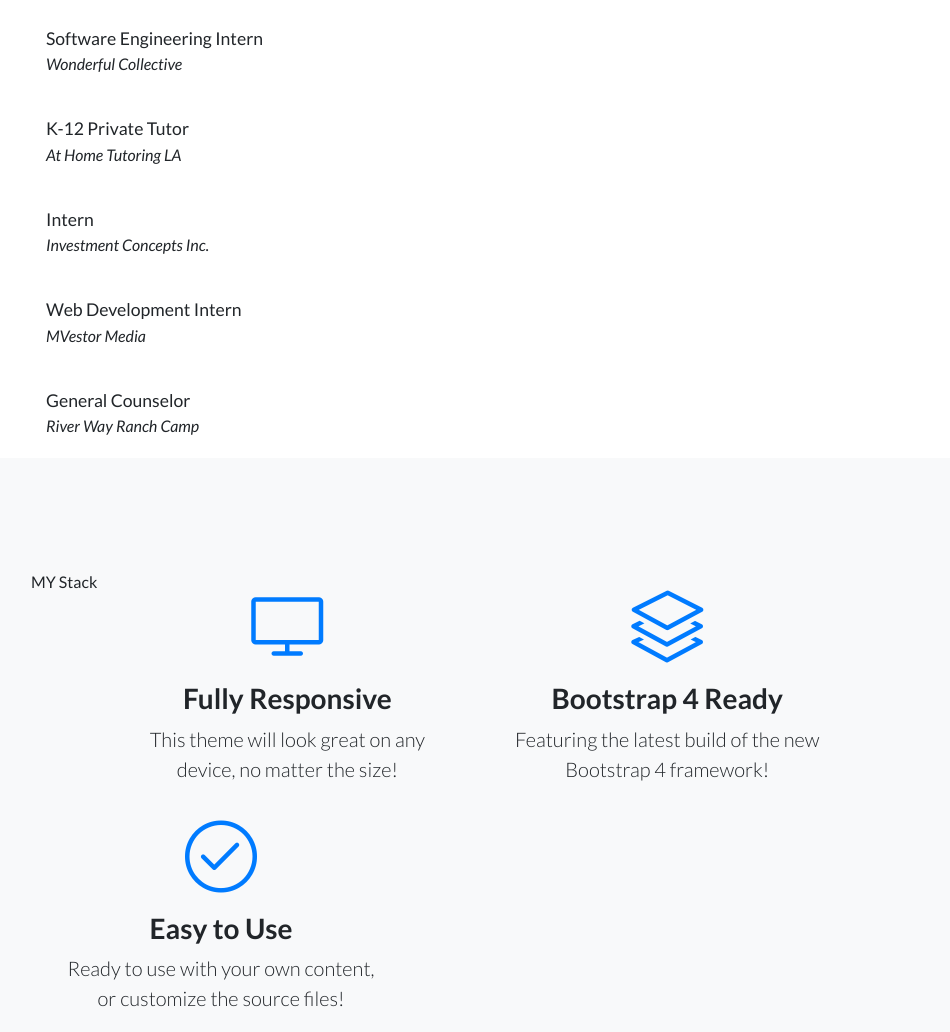
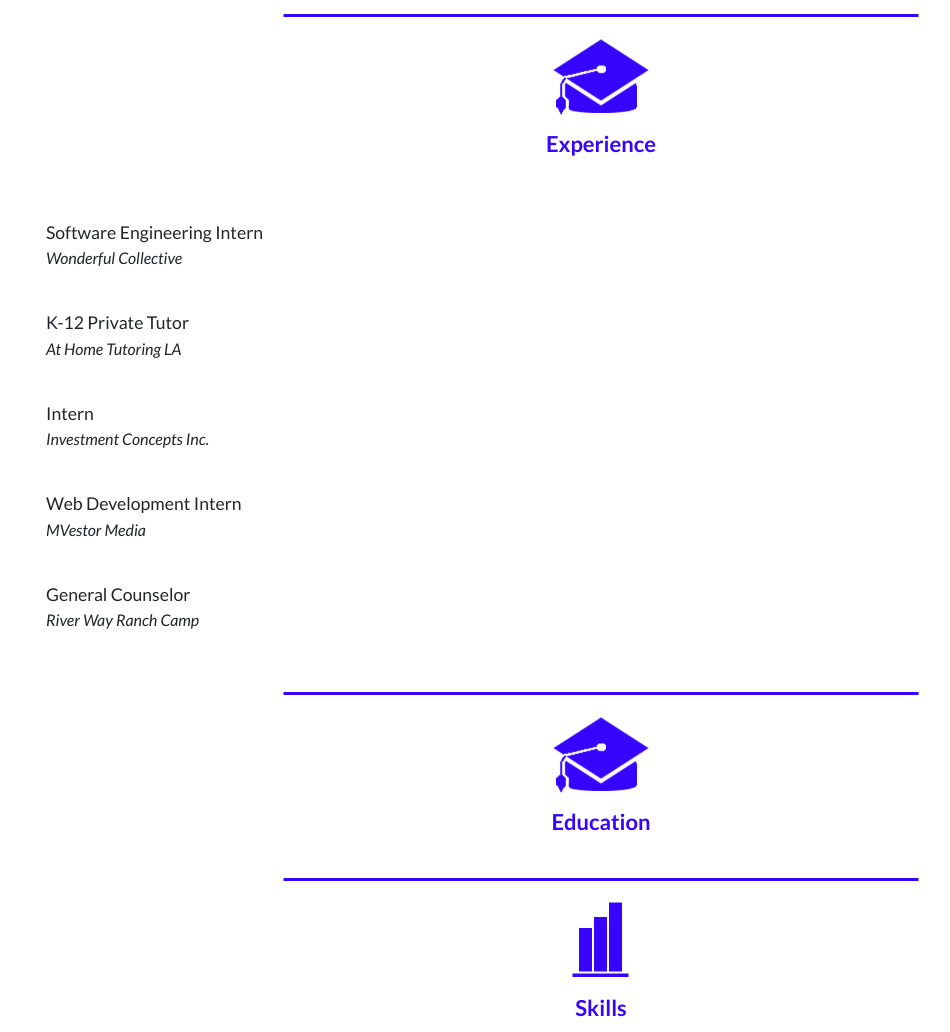
Before and after one commit to SamChami/samchami.github.io, a website: page index.html in a window 1280 px wide. Shown: the part 1100-2132 px from the top of the page, without its empty margins (39-989 px from the left). Drawn offline with Linux system fonts and the light colour scheme.

Commit message:
Added Logos + Extra formatting on separators

```diff
--- a/css/styles.css
+++ b/css/styles.css
@@ -2,18 +2,30 @@
     background-color: #3705fe;
     width: 50%;
     height: 3px;
-    margin-top: 60px;
-    margin-bottom: 60px;
+    margin-top: 40px;
+    margin-bottom: 10px;
     margin-left: 50%;
     margin-right: 50%;
     transform: translateX(-50%);
     animation-name: expand;
     animation-duration: 4s;
     animation-iteration-count: infinite;
+    animation-direction: alternate;
+}
 
-    animation-direction: alternate;
+.title {
+  text-align: center;
 
-
+  margin-top: 10px;
+  margin-bottom: 40px;
+}
+.title-text {
+  color: #3705fe;
+  font-size: 22px;
+}
+.title-img {
+  width: 100px;
+  height: 100px;
 }
 
 @keyframes expand {
@@ -40,7 +52,6 @@ header {
 }
 
 .center-logo {
-    margin-bottom: 20px;
 }
 
 .navbar {
@@ -126,7 +137,7 @@ header {
 
 
 .quote-box {
-  margin: 5em 0px 5em 0px;
+  margin: 4em 0px 4em 0px;
 }
 
 .quote-box .quote {
@@ -141,7 +152,7 @@ header {
 }
 
 ul.banner-social-buttons {
-  margin-top: 0;
+  margin-top: 40px;
 }
 
 @media (max-width: 1199px) {
--- a/index.html
+++ b/index.html
@@ -132,6 +132,10 @@
     </div>
 
     <div class="separator"></div>
+    <div class="container title">
+      <img class="title-img" src="img/section-bio-logo.png">
+      <div class="title-text"><b>About Me</b></div>
+    </div>
 
 
     <div class="bio">
@@ -149,6 +153,10 @@
     </div>
 
     <div class="separator"></div>
+    <div class="container title">
+      <img class="title-img" src="img/section-education-logo.png">
+      <div class="title-text"><b>Experience</b></div>
+    </div>
 
     <div class="experience">
         <div class="container">
@@ -175,6 +183,19 @@
                 </div>
             </div>
         </div>
+    </div>
+
+    <div class="separator"></div>
+    <div class="container title">
+      <img class="title-img" src="img/section-education-logo.png">
+      <div class="title-text"><b>Education</b></div>
+    </div>
+
+
+    <div class="separator"></div>
+    <div class="container title">
+      <img class="title-img" src="img/section-skills-logo.png">
+      <div class="title-text"><b>Skills</b></div>
     </div>
 
     <!-- Icons Grid -->
@@ -212,6 +233,12 @@
         </div>
       </div>
     </section>
+
+    <div class="separator"></div>
+    <div class="container title">
+      <img class="title-img" src="img/section-projects-logo.png">
+      <div class="title-text"><b>Projects</b></div>
+    </div>
 
     <!-- Image Showcases -->
     <section class="showcase">
```
Also changed, not shown: img/section-bio-logo.png (added), img/section-education-logo.png (added), img/section-projects-logo.png (added), img/section-skills-logo.png (added).
